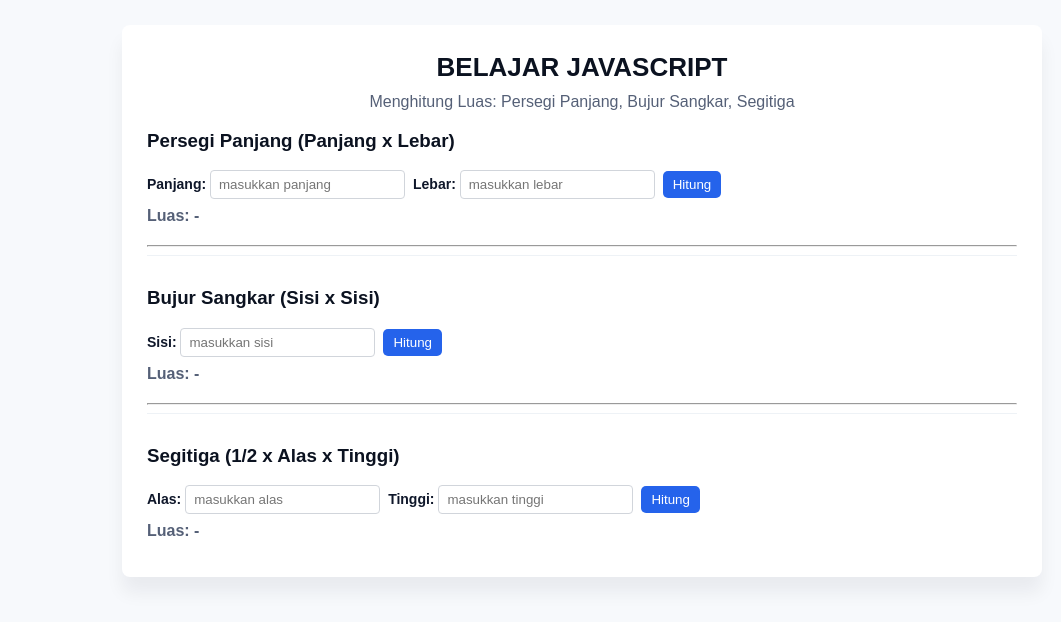
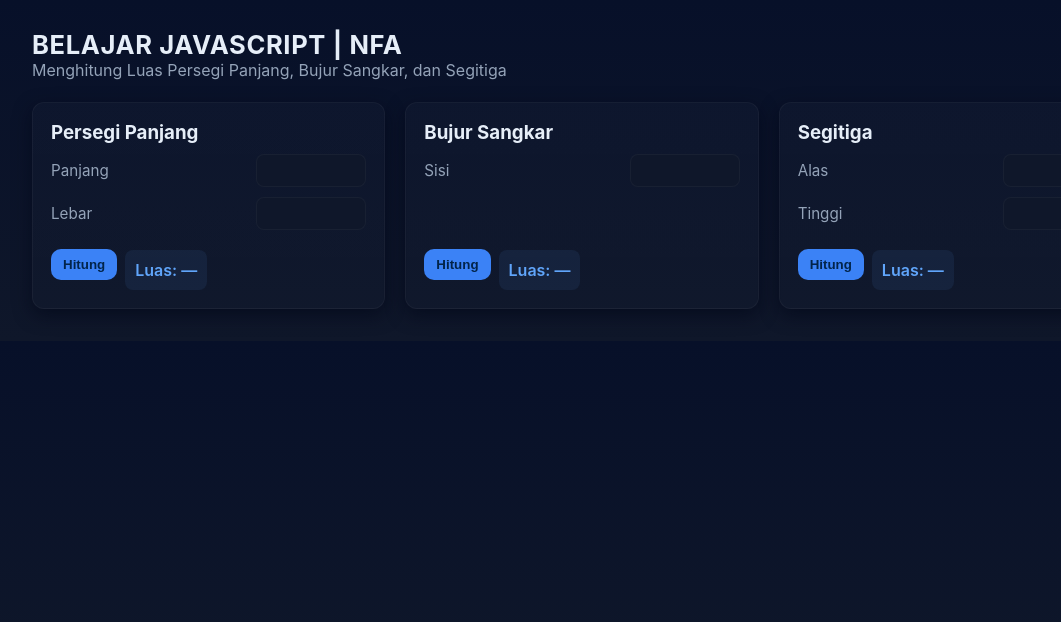
Before and after one commit to firenzehiga/javascript-nfa, a plain HTML site: page index.html in a window 1280 px wide. Shown: the whole page, without its empty margins (58-1119 px from the left). Drawn offline with Linux system fonts and the light colour scheme.

Commit message:
feat: update cssnya

```diff
--- a/index.html
+++ b/index.html
@@ -1,133 +1,193 @@
 <!DOCTYPE html>
 <html lang="id">
 	<head>
-		<meta charset="utf-8" />
-		<meta name="viewport" content="width=device-width, initial-scale=1" />
+		<meta charset="UTF-8" />
+		<meta name="viewport" content="width=device-width, initial-scale=1.0" />
 		<title>Tugas 1 JavaScript - Hitung Luas Bangun Datar</title>
 		<style>
 			* {
 				box-sizing: border-box;
 			}
 			body {
-				font-family: Arial, Helvetica, sans-serif;
-				background: #f7f9fc;
-				color: #0b1220;
 				margin: 0;
-				padding: 25px;
-			}
-			.wrap {
-				max-width: 920px;
-				margin: 0 auto;
-				background: #ffffff;
-				padding: 25px;
-				border-radius: 8px;
-				box-shadow: 0 16px 18px rgba(11, 18, 32, 0.06);
+				font-family: Inter, "Segoe UI", Arial;
+				background: linear-gradient(180deg, #071029 0%, #0f172a 100%);
+				color: #e6eef8;
+				-webkit-font-smoothing: antialiased;
+				-moz-osx-font-smoothing: grayscale;
+				padding: 32px;
 			}
 			header {
-				text-align: center;
+				max-width: 1100px;
+				margin: 0 auto 24px;
+				display: flex;
+				align-items: center;
+				justify-content: space-between;
+				gap: 16px;
 			}
-			header h2 {
-				margin: 2px;
-				font-size: 26px;
+			.title {
+				line-height: 1;
 			}
-			header p {
-				margin: 10px;
-				color: #556077;
+			.title h1 {
+				margin: 0;
+				font-size: 1.6rem;
+				letter-spacing: 0.6px;
 			}
-			section {
-				padding: 12px 0;
-				border-top: 1px solid #eef2f6;
+			.title p {
+				margin: 4px 0 0;
+				color: #94a3b8;
 			}
-			section:first-of-type {
-				border-top: 0;
-				padding-top: 0;
+
+			/* Grid container */
+			.container {
+				max-width: 1100px;
+				margin: 0 auto;
+				display: grid;
+				grid-template-columns: repeat(auto-fit, minmax(260px, 1fr));
+				gap: 20px;
+			}
+
+			.card {
+				display: flex;
+				flex-direction: column;
+				justify-content: flex-start;
+				background: linear-gradient(
+					180deg,
+					rgba(255, 255, 255, 0.02),
+					rgba(255, 255, 255, 0.01)
+				);
+				border: 1px solid rgba(255, 255, 255, 0.04);
+				padding: 18px;
+				border-radius: 12px;
+				box-shadow: 0 6px 18px rgba(2, 6, 23, 0.6);
+				/* opsi: semua kartu minimal tinggi agar rata */
+				min-height: 170px;
+			}
+			.card h3 {
+				margin: 0 0 10px;
 			}
 			.row {
 				display: flex;
+				gap: 10px;
+				align-items: center;
+				margin-bottom: 10px;
+			}
+			label {
+				flex: 1;
+				color: #94a3b8;
+				font-size: 0.95rem;
+			}
+			input[type="number"] {
+				width: 110px;
+				padding: 8px;
+				border-radius: 8px;
+				border: 1px solid rgba(255, 255, 255, 0.04);
+				background: #0f172a;
+				color: inherit;
+			}
+
+			.actions {
+				display: flex;
 				gap: 8px;
 				align-items: center;
-				margin: 8px 0;
+				margin-top: auto;
 			}
-			label {
+
+			.result {
+				margin-top: 10px;
+				padding: 10px;
+				background: rgba(96, 165, 250, 0.08);
+				border-radius: 8px;
+				color: #60a5fa;
 				font-weight: 600;
-				font-size: 14px;
-				color: #0f172a;
-			}
-			input[type="number"] {
-				padding: 6px 8px;
-				border: 1px solid #d1d5db;
-				border-radius: 4px;
 			}
 			button {
-				padding: 6px 10px;
-				border-radius: 5px;
+				background: #3b82f6;
 				border: 0;
+				color: #02244a;
+				padding: 8px 12px;
+				border-radius: 10px;
+				cursor: pointer;
+				font-weight: 600;
+			}
+
+			button:hover {
 				background: #2563eb;
-				color: #fff;
-				cursor: pointer;
 			}
-			button:hover {
-				background: #1e40af;
+			footer {
+				max-width: 1100px;
+				margin: 22px auto 0;
+				color: #94a3b8;
+				text-align: center;
+				font-size: 0.9rem;
 			}
-			.hasil {
-				font-weight: 700;
-				color: #556077;
-				margin-top: 6px;
+			@media (max-width: 420px) {
+				body {
+					padding: 16px;
+				}
+				.title h1 {
+					font-size: 1.25rem;
+				}
 			}
 		</style>
 	</head>
 	<body>
-		<div class="wrap">
-			<header>
-				<h2>BELAJAR JAVASCRIPT</h2>
-				<p>Menghitung Luas: Persegi Panjang, Bujur Sangkar, Segitiga</p>
-			</header>
+		<header>
+			<div class="title">
+				<h1>BELAJAR JAVASCRIPT | NFA</h1>
+				<p>Menghitung Luas Persegi Panjang, Bujur Sangkar, dan Segitiga</p>
+			</div>
+		</header>
 
-			<section>
-				<h3>Persegi Panjang (Panjang x Lebar)</h3>
+		<main class="container">
+			<section class="card">
+				<h3>Persegi Panjang</h3>
 				<div class="row">
-					<label
-						>Panjang:
-						<input id="panjang" type="number" placeholder="masukkan panjang"
-					/></label>
-					<label>
-						Lebar: <input id="lebar" type="number" placeholder="masukkan lebar"
-					/></label>
+					<label for="panjang">Panjang</label>
+					<input id="panjang" type="number" min="0" />
+				</div>
+				<div class="row">
+					<label for="lebar">Lebar</label>
+					<input id="lebar" type="number" min="0" />
+				</div>
+
+				<!-- actions ada di bawah karena .actions { margin-top: auto } -->
+				<div class="actions">
 					<button id="hitungPP">Hitung</button>
+					<div id="hasilPP" class="result">Luas: —</div>
 				</div>
-				<div id="hasilPP" class="hasil">Luas: -</div>
 			</section>
 
-			<hr />
+			<section class="card">
+				<h3>Bujur Sangkar</h3>
+				<div class="row">
+					<label for="sisi">Sisi</label>
+					<input id="sisi" type="number" min="0" />
+				</div>
 
-			<section>
-				<h3>Bujur Sangkar (Sisi x Sisi)</h3>
-				<div class="row">
-					<label
-						>Sisi: <input id="sisi" type="number" placeholder="masukkan sisi"
-					/></label>
+				<!-- meskipun cuma 1 row di atas, .actions akan "didorong" ke bawah -->
+				<div class="actions">
 					<button id="hitungBS">Hitung</button>
+					<div id="hasilBS" class="result">Luas: —</div>
 				</div>
-				<div id="hasilBS" class="hasil">Luas: -</div>
 			</section>
 
-			<hr />
-
-			<section>
-				<h3>Segitiga (1/2 x Alas x Tinggi)</h3>
+			<section class="card">
+				<h3>Segitiga</h3>
 				<div class="row">
-					<label
-						>Alas: <input id="alas" type="number" placeholder="masukkan alas"
-					/></label>
-					<label>
-						Tinggi:
-						<input id="tinggi" type="number" placeholder="masukkan tinggi"
-					/></label>
+					<label for="alas">Alas</label>
+					<input id="alas" type="number" min="0" />
+				</div>
+				<div class="row">
+					<label for="tinggi">Tinggi</label>
+					<input id="tinggi" type="number" min="0" />
+				</div>
+				<div class="actions">
 					<button id="hitungSG">Hitung</button>
+					<div id="hasilSG" class="result">Luas: —</div>
 				</div>
-				<div id="hasilSG" class="hasil">Luas: -</div>
 			</section>
-		</div>
+		</main>
 
 		<script>
 			// PERSEGI PANJANG
```
